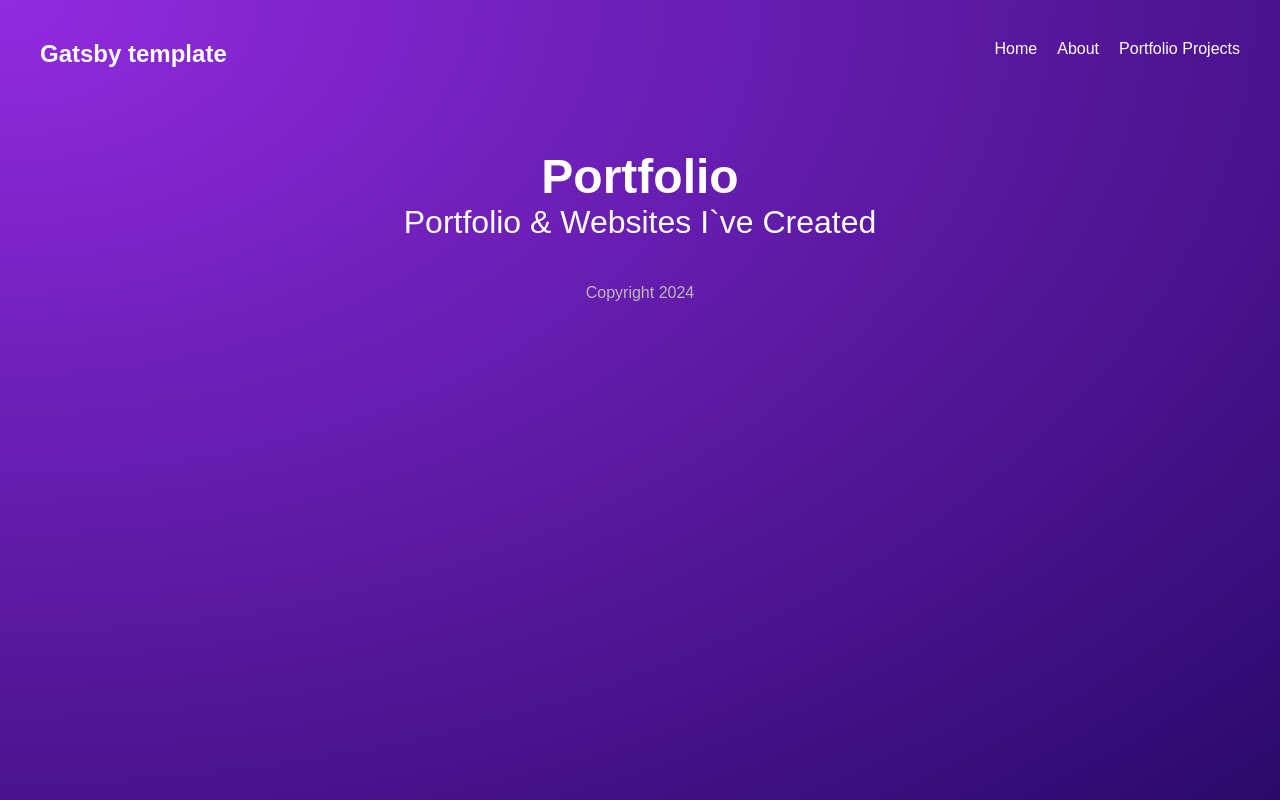
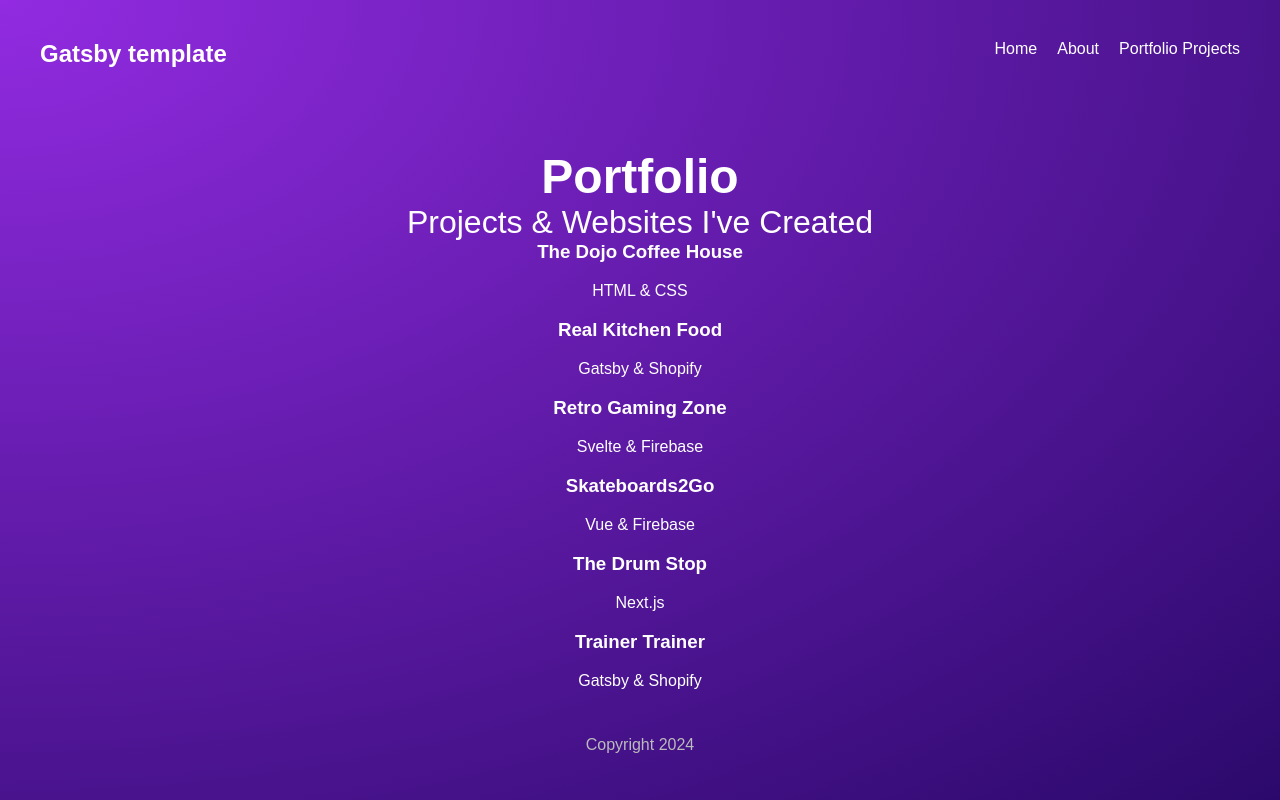
Before and after one commit to ArtemMrdn/-gatsby-template, a Gatsby site: page /projects in a window 1280 px wide. Built offline with nearby package versions, Linux system fonts and the light colour scheme; Gatsby itself is replaced by a stand-in of ours.

Commit message:
Fetching & Listing Data

```diff
--- a/src/pages/projects/index.js
+++ b/src/pages/projects/index.js
@@ -1,14 +1,46 @@
 import React from "react";
 import Layout from "../../components/Layout";
 import * as styles from "../../styles/projects.module.css";
+import { Link, graphql } from "gatsby";
 
-export default function index() {
+const Projects = ({ data }) => {
+  console.log(data);
+  const projects = data.allMarkdownRemark.nodes;
+
   return (
     <Layout>
       <div className={styles.portfolio}>
         <h2>Portfolio</h2>
-        <h3>Portfolio & Websites I`ve Created</h3>
+        <h3>Projects & Websites I've Created</h3>
+        <div className={styles.projects}>
+          {projects.map((project) => (
+            <Link to={"/projects/" + project.frontmatter.slug} key={project.id}>
+              <div>
+                <h3>{project.frontmatter.title}</h3>
+                <p>{project.frontmatter.stack}</p>
+              </div>
+            </Link>
+          ))}
+        </div>
       </div>
     </Layout>
   );
-}
+};
+
+export default Projects;
+
+// export page query
+export const query = graphql`
+  query ProjectsPage {
+    allMarkdownRemark {
+      nodes {
+        frontmatter {
+          slug
+          stack
+          title
+        }
+        id
+      }
+    }
+  }
+`;
```
